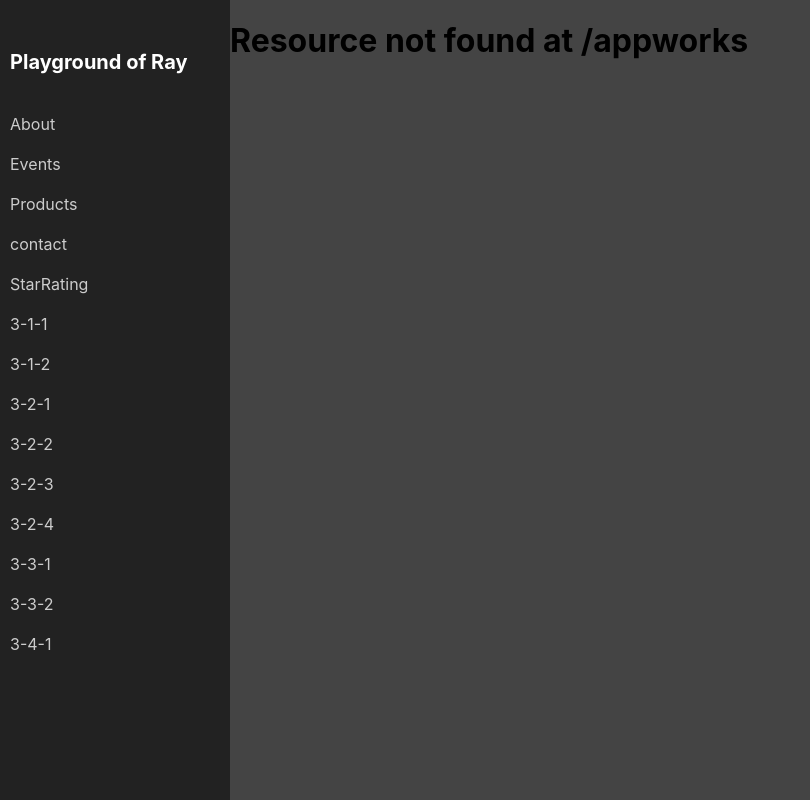
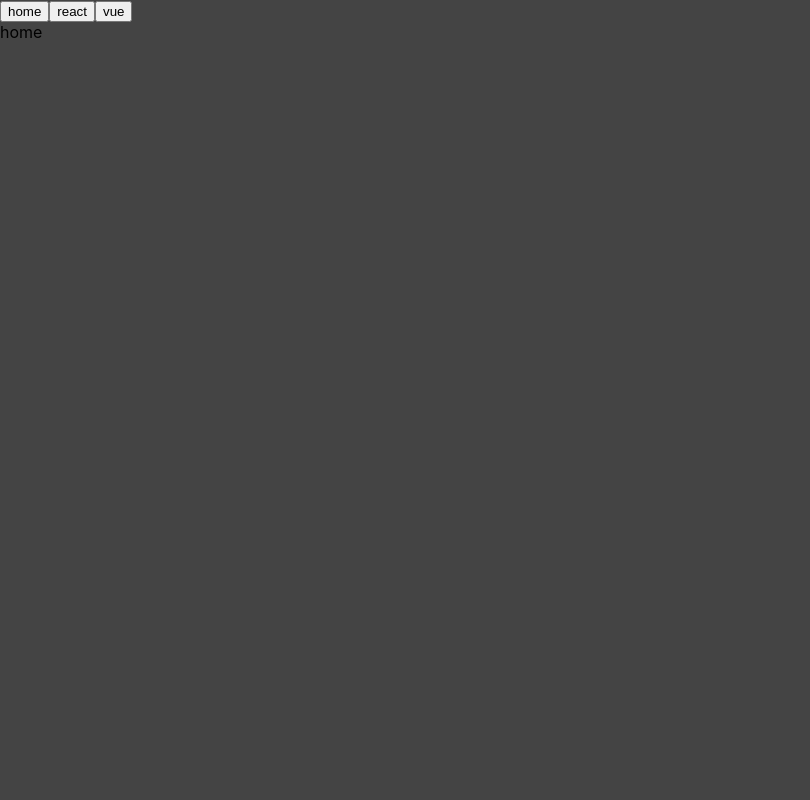
Before and after one commit to ray-mj-huang/playground, a React (Create React App) app: page /appworks in a window 1280 px wide. Before the commit this address had no page. Shown: the whole page, without its empty margins (0-810 px from the left). Built offline with nearby package versions, Linux system fonts and the light colour scheme.

Commit message:
feat: little test from AppWorks School

```diff
--- a/src/App.js
+++ b/src/App.js
@@ -21,11 +21,16 @@ import MutipleSelectionMailClient from './react-dev-quiz/3-2-4';
 import SyncedInputs from './react-dev-quiz/3-3-1';
 import FilterableList from './react-dev-quiz/3-3-2';
 import Hinter from './react-dev-quiz/3-4-1';
+import AppWorks from './components/AppWorks';
 
 function App() {
   return (
     <>
       <Routes>
+        <Route
+          path="/appworks"
+          element={<AppWorks />}
+        />
         <Route
           path="/"
           element={<Home />}
--- /dev/null
+++ b/src/components/AppWorks.js
@@ -0,0 +1,35 @@
+import { useState } from 'react';
+
+function AppWorks() {
+  const [page, setPage] = useState('home');
+
+  function changePage(p) {
+    setPage(p);
+  }
+
+  const data = [
+    'home',
+    'react',
+    'vue'
+  ]
+
+  const buttonList = data.map((x) => (
+    <button
+      key={x}
+      onClick={() => changePage(x)}
+    >
+      {x}
+    </button>
+  ));
+
+  return (
+    <div>
+      <nav>
+        {buttonList}
+      </nav>
+      <div>{page}</div>
+    </div>
+  )
+}
+
+export default AppWorks;
```
